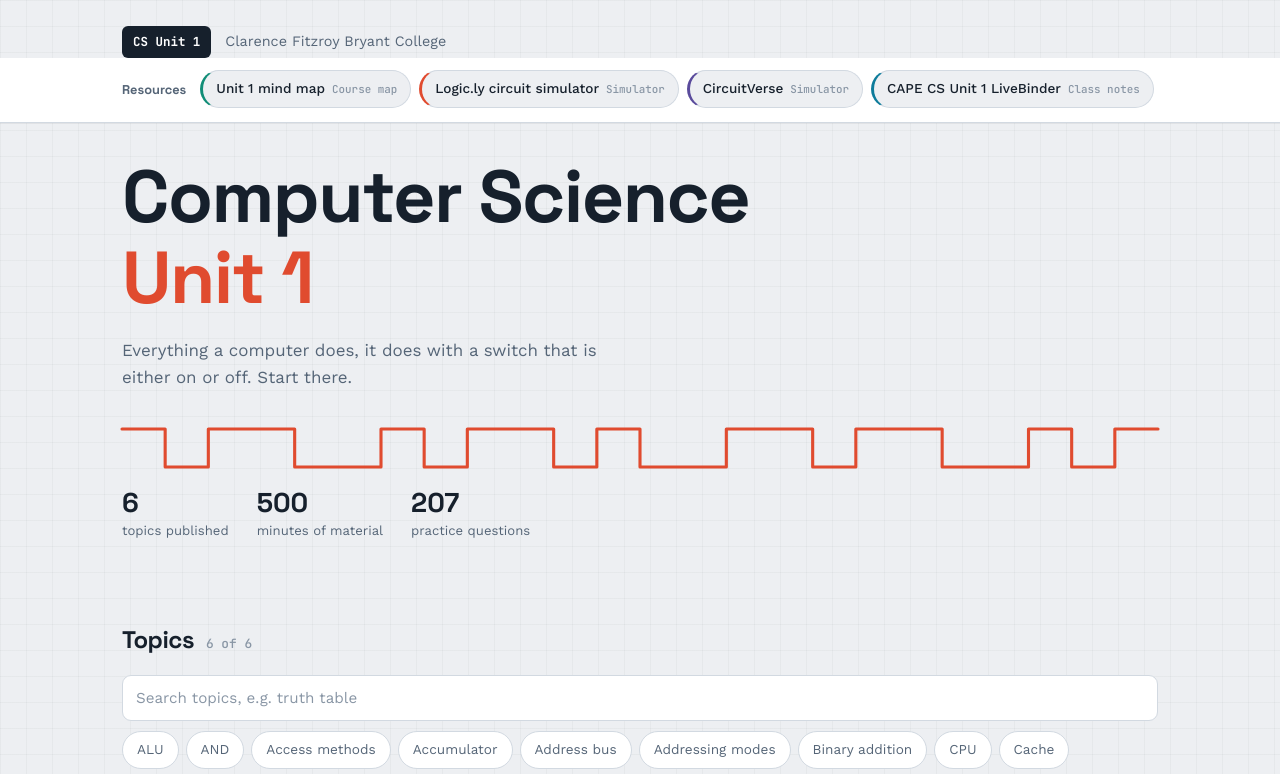
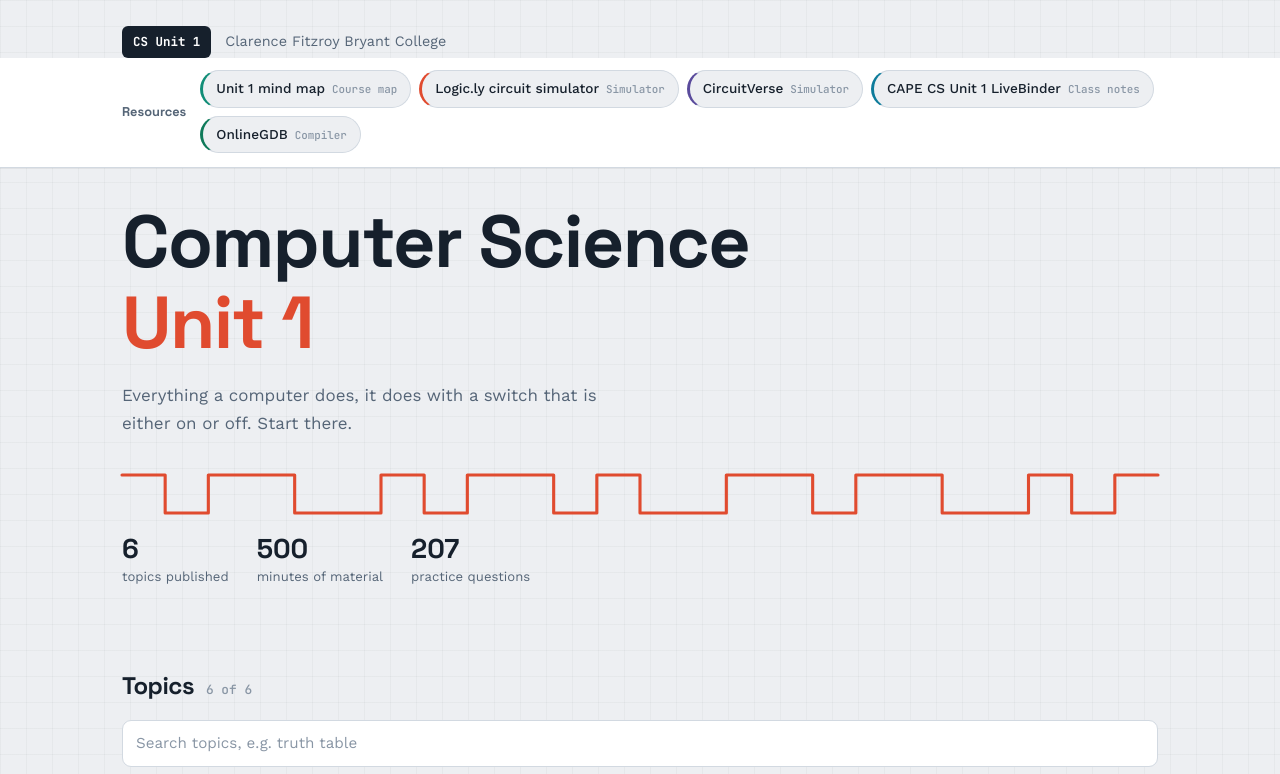
Before and after one commit to enoete/compsciu1_hub, a plain HTML site: page index.html in a window 1280 px wide. Shown: the top 774 px of the page. Drawn offline with nearby package versions, Linux system fonts and the light colour scheme.

Commit message:
Fix resource bar silently overflowing off-screen — wrap instead of hidden scroll
Co-Authored-By: Claude Sonnet 5 <noreply@anthropic.com>

```diff
--- a/index.html
+++ b/index.html
@@ -144,11 +144,9 @@ a.card:hover{transform:translateY(-2px); box-shadow:0 1px 0 rgba(22,32,44,.06),
   color:var(--ink2); white-space:nowrap;
 }
 .resbar-scroll{
-  display:flex; gap:8px; overflow-x:auto; scrollbar-width:thin;
-  -webkit-overflow-scrolling:touch; padding:2px 2px 4px; scroll-padding-left:2px;
+  display:flex; flex-wrap:wrap; gap:8px 8px; padding:2px 2px 4px;
+  flex:1 1 auto; min-width:0;
 }
-.resbar-scroll::-webkit-scrollbar{height:5px}
-.resbar-scroll::-webkit-scrollbar-thumb{background:var(--line); border-radius:3px}
 .rchip{
   flex:0 0 auto; display:flex; align-items:baseline; gap:7px; text-decoration:none;
   background:var(--paper); border:1px solid var(--line); border-radius:999px;
```
